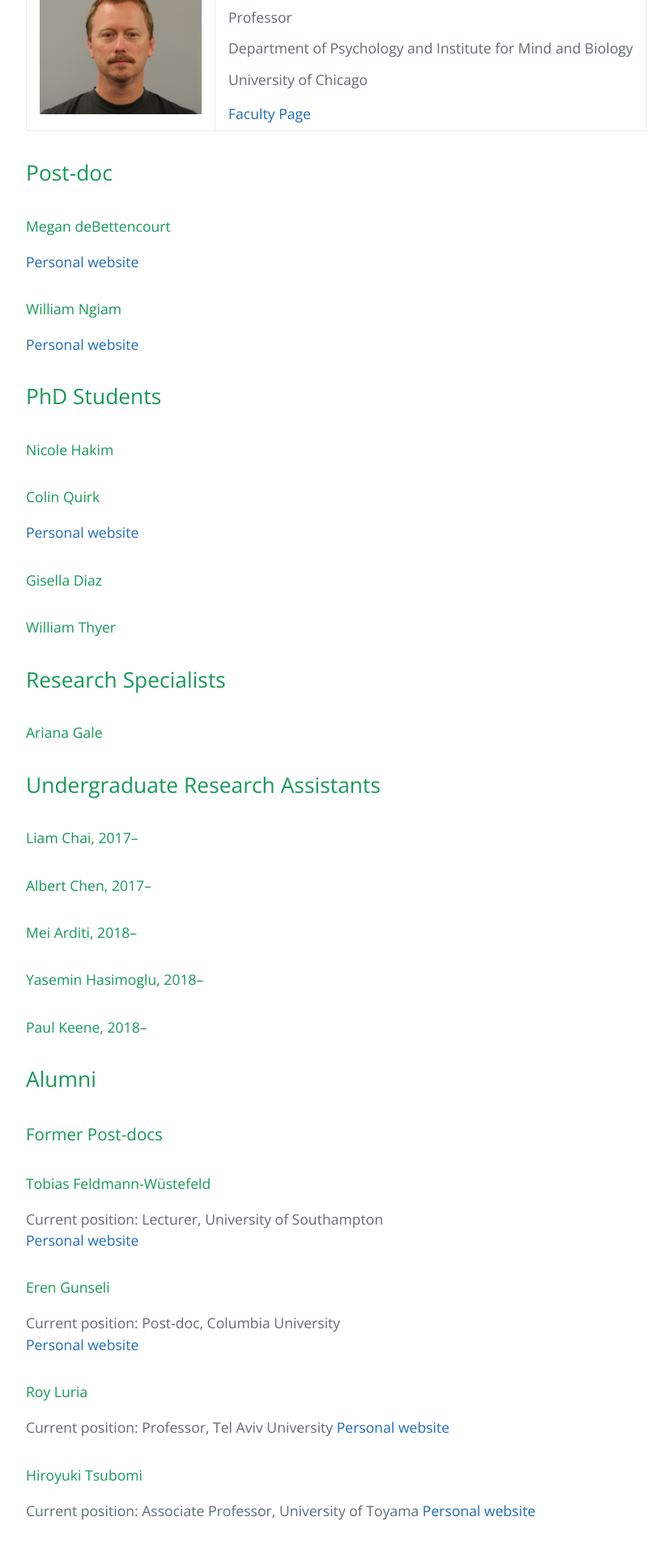
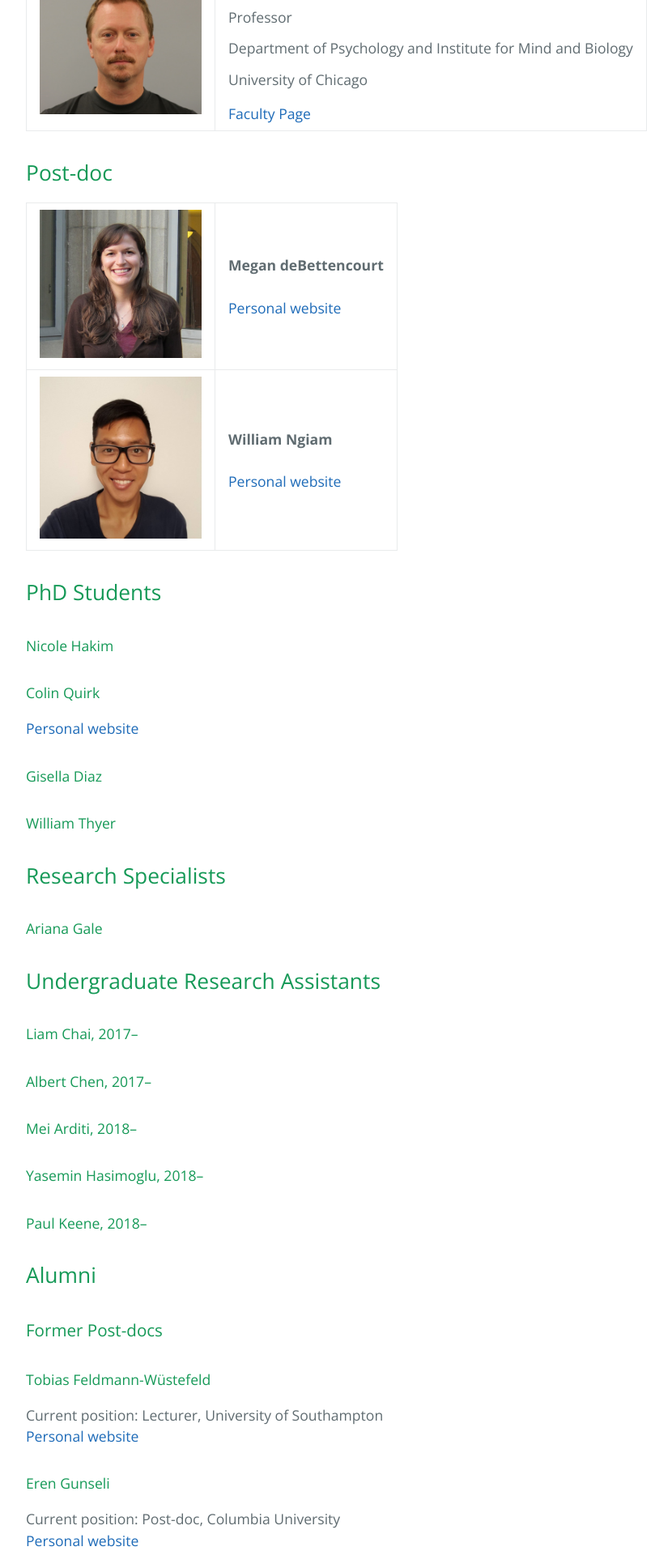
Before and after one commit to AwhVogelLab/awhvogellab.github.io, a Jekyll site: the page built from people.md, in a window 1280 px wide. Shown: the part 812-2727 px from the top of the page at 81% size, without its empty margins (192-1022 px from the left). Built offline with Jekyll 4.4.1, drawn with Linux system fonts in a browser that asks for light colours; our own code applies the rules of GitHub Pages for plain Markdown files.

Commit message:
Adding post-doc pictures and table

```diff
--- a/people.md
+++ b/people.md
@@ -39,11 +39,30 @@ layout: default
 
 ## Post-doc
 
-#### Megan deBettencourt
-[Personal website](http://home.uchicago.edu/~debetten/)
-
-#### William Ngiam
-[Personal website](https://williamngiam.github.io/)
+<table>
+  <tr>
+  <td>
+    <img src="/files/images/debettencourt.jpg" style="width:200px"/>
+  </td>
+  <td>
+    <strong>Megan deBettencourt</strong><br><br>
+    <span style='line-height:1.2em'>
+      <a href='http://home.uchicago.edu/~debetten/'>Personal website</a>
+    </span>
+  </td>
+  </tr>
+  <tr>
+  <td>
+    <img src="/files/images/ngiam.jpg" style="width:200px"/>
+  </td>
+  <td>
+    <strong>William Ngiam</strong><br><br>
+    <span style='line-height:1.2em'>
+      <a href='https://williamngiam.github.io/'>Personal website</a>
+    </span>
+  </td>
+  </tr>
+</table>
 
 ## PhD Students
 
```
